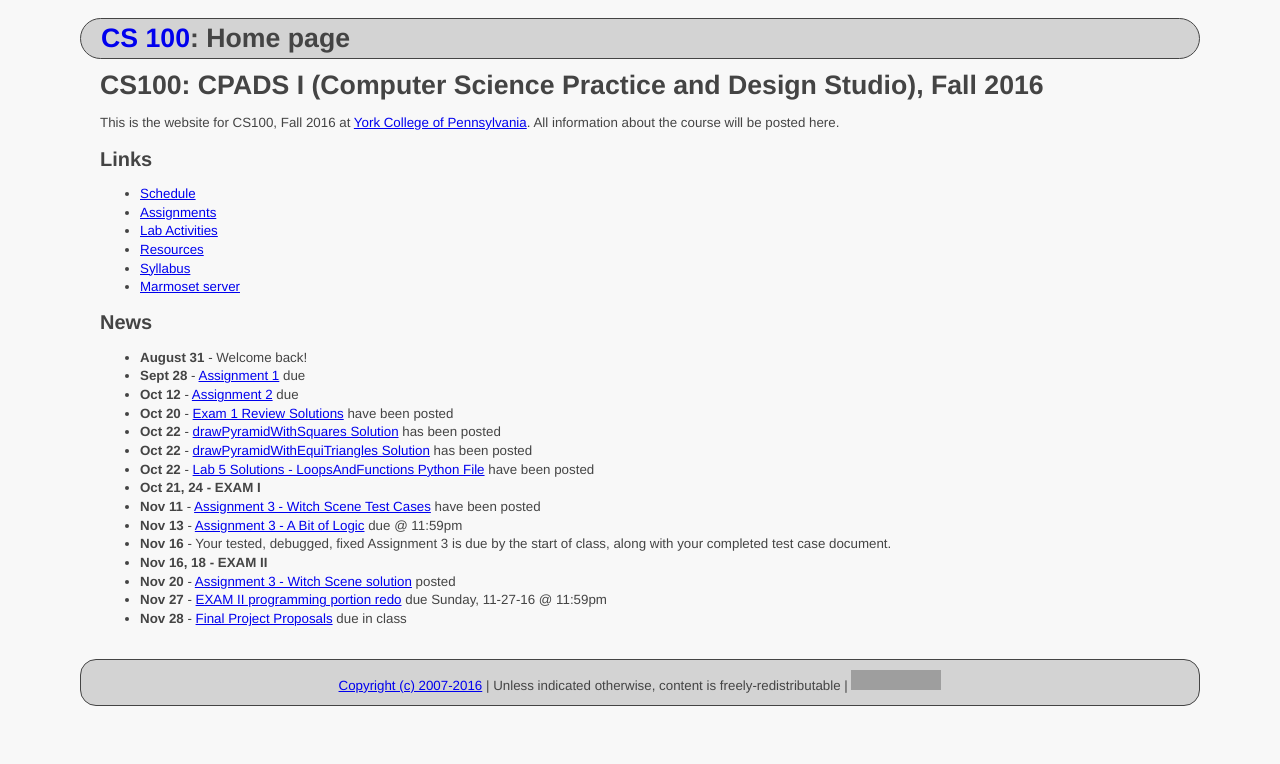
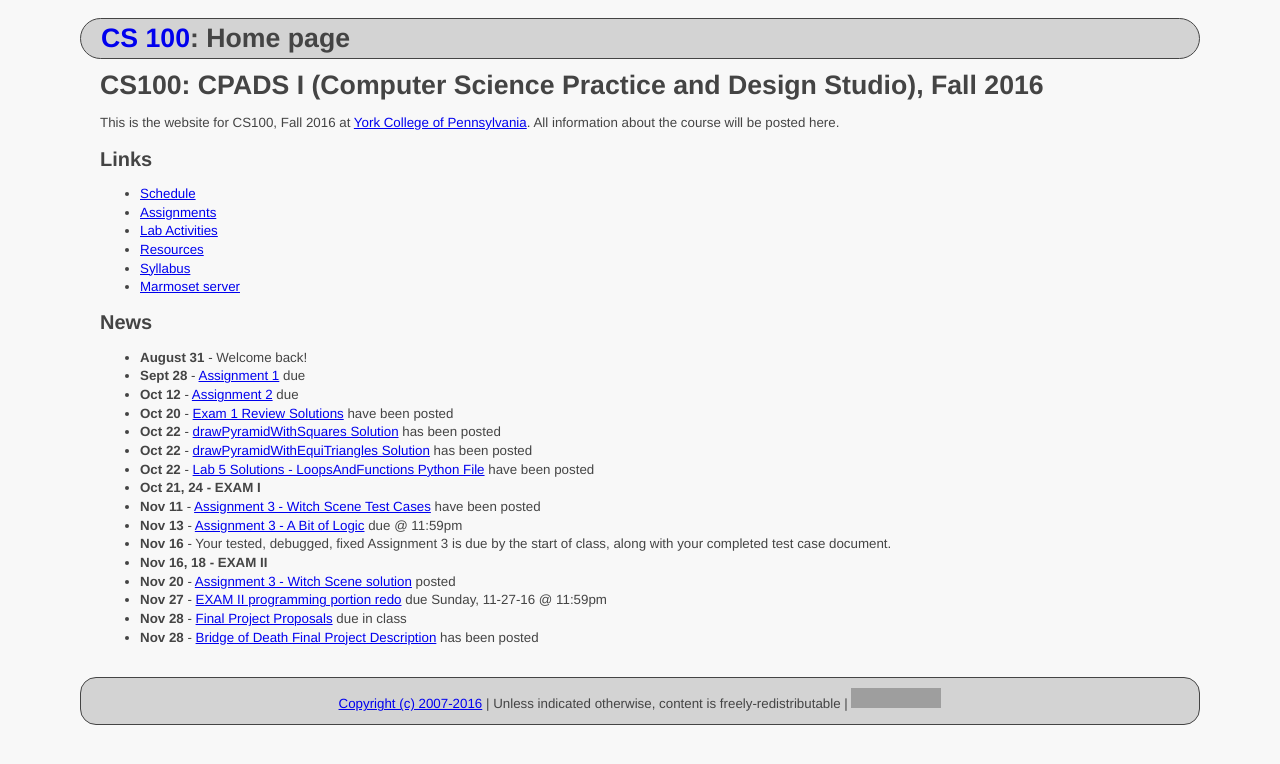
Before and after one commit to ycpcs/cs100-fall2016, a Jekyll site: the page built from index.md, in a window 1280 px wide. Shown: the top 764 px of the page. Built offline with Jekyll 4.4.1, drawn with Linux system fonts in a browser that asks for light colours; grey boxes are pictures that could not be loaded.

Commit message:
added BoD Project

```diff
--- a/index.md
+++ b/index.md
@@ -35,6 +35,7 @@ All information about the course will be posted here.
 * **Nov 20** - [Assignment 3 - Witch Scene solution](assign/MontyPythonWitchScene_solution.py) posted
 * **Nov 27** - [EXAM II programming portion redo](assign/CPADS_Exam2_programming_redo.pdf) due Sunday, 11-27-16 @ 11:59pm
 * **Nov 28** - [Final Project Proposals](assign/CPADS_FinalProject.pdf) due in class
+* **Nov 28** - [Bridge of Death Final Project Description](assign/CPADS_BoDProject.pdf) has been posted
 
 
 <!--
```
Also changed, not shown: assign/index.md (+1 -0 lines), 1 other file.
